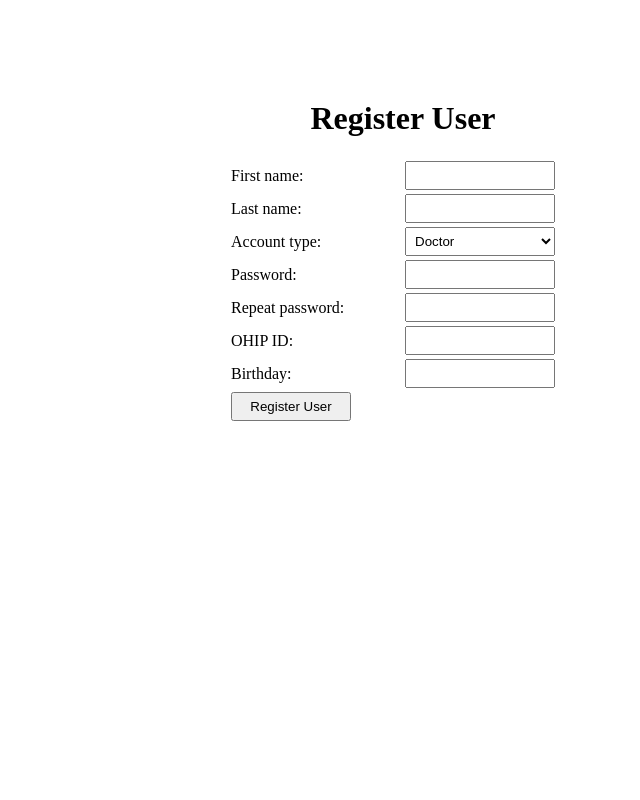
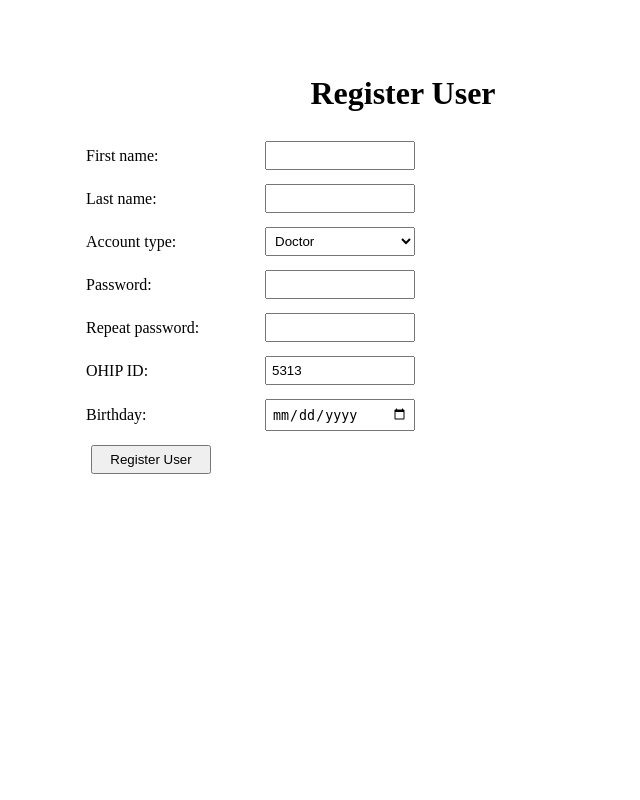
Before and after one commit to stephendiadamo/ProjectZero-server, a CodeIgniter app: page /index.php/welcome/index in a window 1280 px wide. Shown: the whole page, without its empty margins (237-877 px from the left). Run offline with CodeIgniter, Linux system fonts and the light colour scheme; some libraries are stand-ins or nearby versions.

Commit message:
SD Reg page updates - Modified date selector - Modified OHIP num generate

```diff
--- a/application/views/newuser.php
+++ b/application/views/newuser.php
@@ -6,12 +6,21 @@
 		$this->load->helper('url');
 		$this->load->helper('form');
 	?>
+
 	<script type="text/javascript" src="http://ajax.googleapis.com/ajax/libs/jquery/1.4.2/jquery.js"></script>
 	<script>
+
 	var jq;
 	// Something is conflicting with jquery
 	jq=jQuery.noConflict();
 	// Jquery loadup
+
+	jq(document).ready(function() {
+		var rand_ohip = ("" + Math.random()).substring(2,6);
+		document.getElementById("ohip_num").value = rand_ohip;
+	});
+
+
 	jq (function() {
 		jq('#reg').submit(function() {
 			var formdata = jq('#reg').serialize();
@@ -20,16 +29,21 @@
 				url: sub_url,
 				success: function(data){
 					if (data != "FAIL"){
-						window.open("http://www.pollev.com");
+						var ohip = jq("#ohip_num").val();
+						var password = jq("#pass").val();
+						alert("Success! Login Info: \nOHIP: " + ohip + "\nPassword: " + password );
+						jq('.field').val('');
+						var rand_ohip = ("" + Math.random()).substring(2,6);
+						document.getElementById("ohip_num").value = rand_ohip;
 					} else {
 						alert("User already exists in the database.");
+						jq('.field').val('');
 					}
 				},
 				error: function(xhr, ajaxOptions, thrownError){
 					alert("Error: " + xhr.responseText);
 				}
 			});
-			jq('.field').val('');
 			return false;
 		});
 	});
@@ -38,25 +52,27 @@
 	<style type="text/css">
 
 		body{
-			padding: 100px;
-			width: 1000px;
+			padding: 75px;
+			width: 50%;
 			margin: 0 auto;
 		}
 		#content{
-			width: 70%;
+			width: 100%;
 			margin: 0 auto;
 		}
 		form{
-			width: 50%;
+			width: 100%;
 			margin: 0 auto;
 		}
 
 		h1{
 			text-align: center;
+			width: 100%;
 		}
 
 		input, select{
 			padding: 5px;
+			margin: 5px;
 			width: 150px;
 		}
 		#sub{
@@ -70,11 +86,14 @@
 </head>
 
 <body>
+
 	<div id="content">
-	<h1>Register User</h1>
-
+	<table>
+	<tr><h1>Register User</h1></tr>
+	<tr>
 	<form id="reg">
 		<table>
+
 		<tr>
 			<td>First name: </td>
 			<td><input class="field" required type="text" name="first_name"/></td>
@@ -92,14 +111,18 @@
   				<option value="3">Pharmacist</option>
 			</select> </td>
 		</tr>
-		<tr><td> Password: </td><td><input class="field" required type="password" name="password"/></td></tr>
+		<tr><td> Password: </td><td><input class="field" id="pass" required type="password" name="password"/></td></tr>
 		<tr><td> Repeat password: </td><td><input class="field" required type="password" name="rep_password"/></td></tr>
-		<tr><td>OHIP ID: </td><td><input required class="field" type="text" name="ohip"/></td></tr>
-		<tr><td>Birthday: </td><td><input required class="field" type="text" name="birthday"/></td></tr>
-		<tr><td><input id="sub" type="submit" value="Register User"/></td></tr>
+		<tr><td>OHIP ID: </td><td><input required id="ohip_num" class="field" type="text" name="ohip"/></td></tr>
+		<tr><td>Birthday: </td><td><input required id="datepicker" class="field" type="date" name="birthday"/></td></tr>
+		<tr><td>
+			<input id="sub" type="submit" value="Register User"/>
+		</td></tr>
 		</table>
 		<input type="hidden" name="description" value="">
 	</form>
+	</tr>
+	</table>
 	</div>
 </body>
 
```
